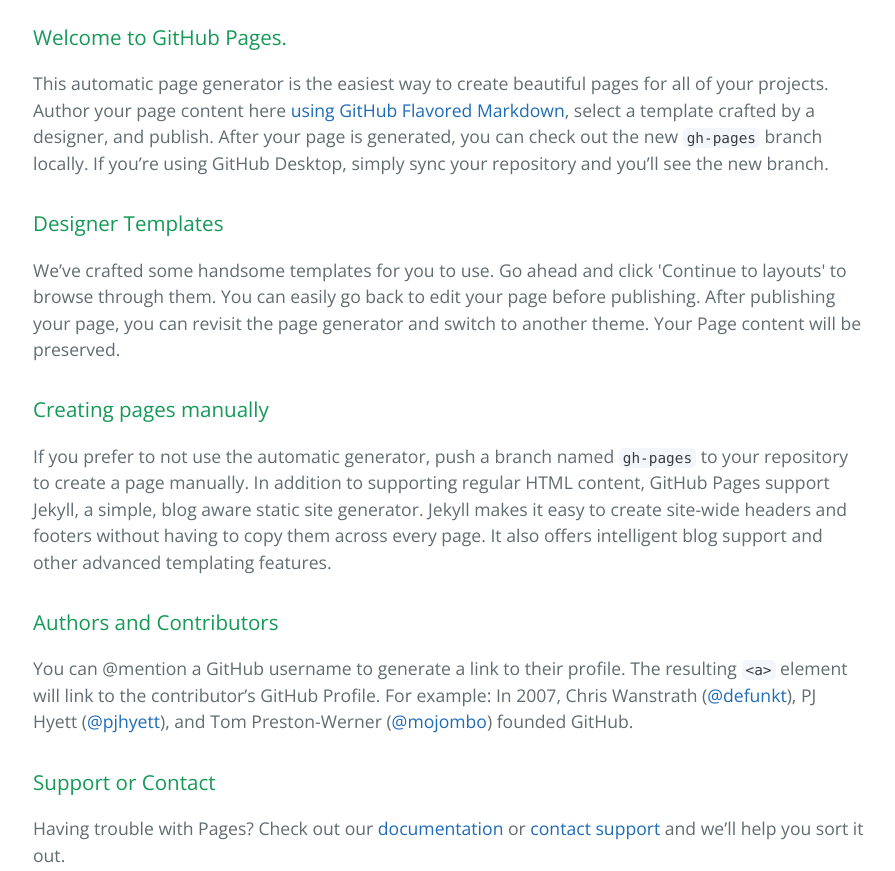
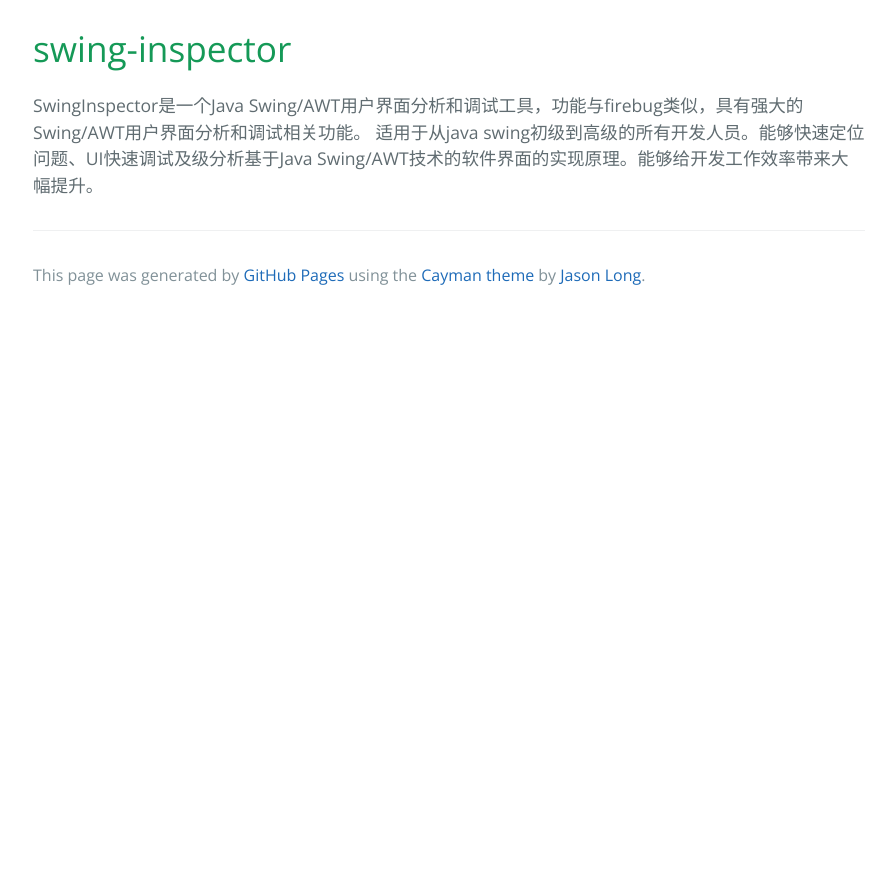
Before and after one commit to swing-inspector/swing-inspector.github.io, a plain HTML site: page index.html in a window 1280 px wide. Shown: the part 280-1151 px from the top of the page, without its empty margins (191-1086 px from the left). After the commit the page ends 800 px from the top, so only its background shows below. Drawn offline with nearby package versions, Linux system fonts and the light colour scheme.

Commit message:
Replace master branch with page content via GitHub

```diff
--- a/index.html
+++ b/index.html
@@ -16,30 +16,10 @@
     </section>
 
     <section class="main-content">
-      <h3>
-<a id="welcome-to-github-pages" class="anchor" href="#welcome-to-github-pages" aria-hidden="true"><span aria-hidden="true" class="octicon octicon-link"></span></a>Welcome to GitHub Pages.</h3>
+      <h1>
+<a id="swing-inspector" class="anchor" href="#swing-inspector" aria-hidden="true"><span aria-hidden="true" class="octicon octicon-link"></span></a>swing-inspector</h1>
 
-<p>This automatic page generator is the easiest way to create beautiful pages for all of your projects. Author your page content here <a href="https://guides.github.com/features/mastering-markdown/">using GitHub Flavored Markdown</a>, select a template crafted by a designer, and publish. After your page is generated, you can check out the new <code>gh-pages</code> branch locally. If you’re using GitHub Desktop, simply sync your repository and you’ll see the new branch.</p>
-
-<h3>
-<a id="designer-templates" class="anchor" href="#designer-templates" aria-hidden="true"><span aria-hidden="true" class="octicon octicon-link"></span></a>Designer Templates</h3>
-
-<p>We’ve crafted some handsome templates for you to use. Go ahead and click 'Continue to layouts' to browse through them. You can easily go back to edit your page before publishing. After publishing your page, you can revisit the page generator and switch to another theme. Your Page content will be preserved.</p>
-
-<h3>
-<a id="creating-pages-manually" class="anchor" href="#creating-pages-manually" aria-hidden="true"><span aria-hidden="true" class="octicon octicon-link"></span></a>Creating pages manually</h3>
-
-<p>If you prefer to not use the automatic generator, push a branch named <code>gh-pages</code> to your repository to create a page manually. In addition to supporting regular HTML content, GitHub Pages support Jekyll, a simple, blog aware static site generator. Jekyll makes it easy to create site-wide headers and footers without having to copy them across every page. It also offers intelligent blog support and other advanced templating features.</p>
-
-<h3>
-<a id="authors-and-contributors" class="anchor" href="#authors-and-contributors" aria-hidden="true"><span aria-hidden="true" class="octicon octicon-link"></span></a>Authors and Contributors</h3>
-
-<p>You can @mention a GitHub username to generate a link to their profile. The resulting <code>&lt;a&gt;</code> element will link to the contributor’s GitHub Profile. For example: In 2007, Chris Wanstrath (<a href="https://github.com/defunkt" class="user-mention">@defunkt</a>), PJ Hyett (<a href="https://github.com/pjhyett" class="user-mention">@pjhyett</a>), and Tom Preston-Werner (<a href="https://github.com/mojombo" class="user-mention">@mojombo</a>) founded GitHub.</p>
-
-<h3>
-<a id="support-or-contact" class="anchor" href="#support-or-contact" aria-hidden="true"><span aria-hidden="true" class="octicon octicon-link"></span></a>Support or Contact</h3>
-
-<p>Having trouble with Pages? Check out our <a href="https://help.github.com/pages">documentation</a> or <a href="https://github.com/contact">contact support</a> and we’ll help you sort it out.</p>
+<p>SwingInspector是一个Java Swing/AWT用户界面分析和调试工具，功能与firebug类似，具有强大的Swing/AWT用户界面分析和调试相关功能。 适用于从java swing初级到高级的所有开发人员。能够快速定位问题、UI快速调试及级分析基于Java Swing/AWT技术的软件界面的实现原理。能够给开发工作效率带来大幅提升。</p>
 
       <footer class="site-footer">
 
```
Also changed, not shown: params.json (+1 -1 lines).
